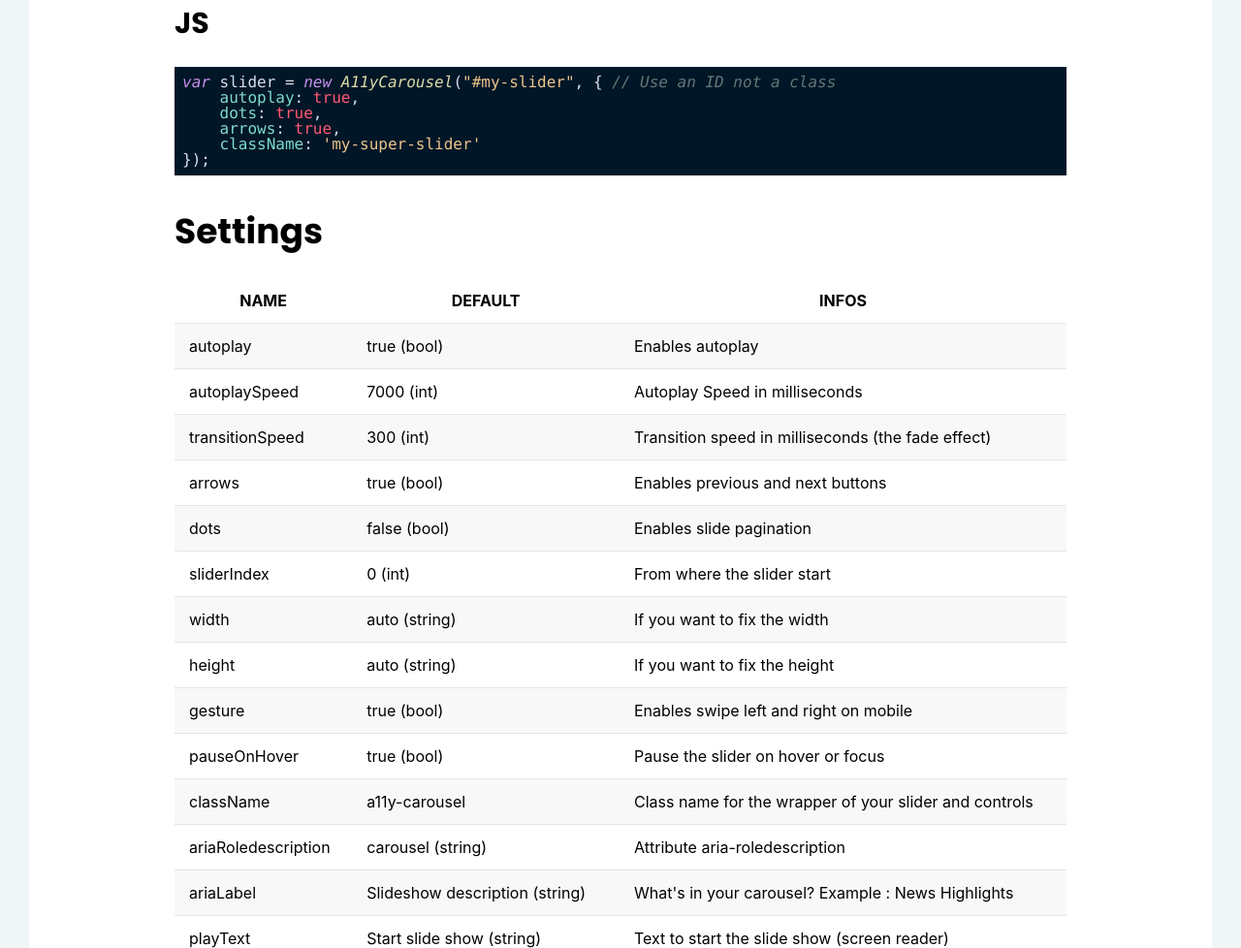
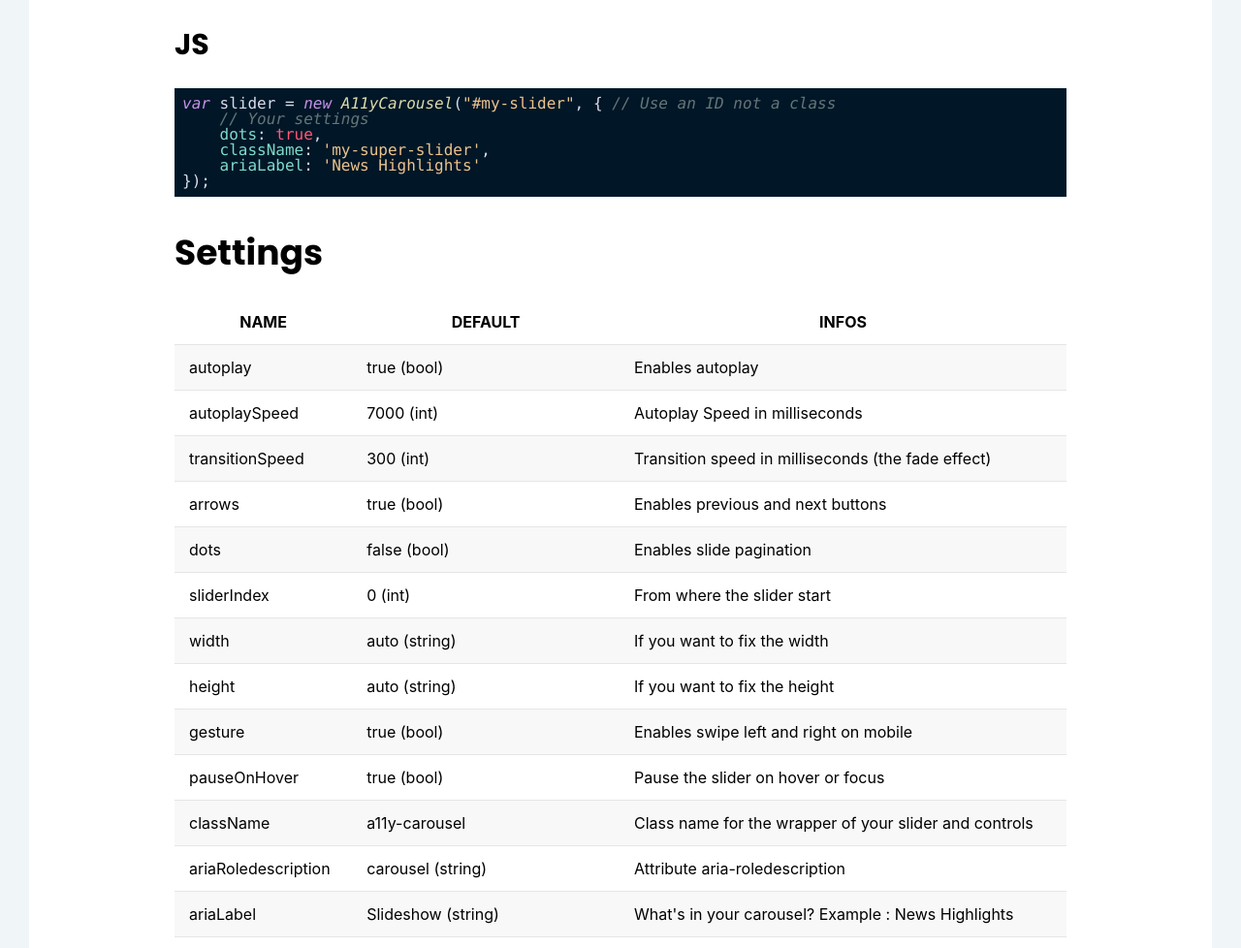
Before and after one commit to hotgeart/a11y-carousel, a plain HTML site: page index.html in a window 1280 px wide. Shown: the part 1000-1978 px from the top of the page at 97% size. Drawn offline with nearby package versions, Linux system fonts and the light colour scheme.

Commit message:
update doc and ariaLabel defualt value

```diff
--- a/index.html
+++ b/index.html
@@ -65,10 +65,10 @@
             <h3>JS</h3>
 
             <pre><code class="javascript">var slider = new A11yCarousel("#my-slider", { // Use an ID not a class
-    autoplay: true,
+    // Your settings
     dots: true,
-    arrows: true,
-    className: 'my-super-slider'
+    className: 'my-super-slider',
+    ariaLabel: 'News Highlights'
 });</code></pre>
 
             <h2 id="settings">Settings</h2>
@@ -226,7 +226,7 @@
                                 ariaLabel
                             </td>
                             <td>
-                                Slideshow description (string)
+                                Slideshow (string)
                             </td>
                             <td>
                                 What's in your carousel? Example : News Highlights
@@ -316,7 +316,7 @@
             </div>
 
             <h2 id="starter">SASS Starter</h2>
-            <p>Here is a sass starter width Font Awesome 5 Free:</p>
+            <p>Because I'm nice, here is a sass starter width Font Awesome 5 Free:</p>
             <div id="slideshow">
                 <div>
                     <img src="http://placehold.jp/40/2d53fe/ffffff/920x300.jpg?text=SLIDE%201" alt="illustration image 1">
@@ -450,12 +450,13 @@
       document.addEventListener("DOMContentLoaded", function(event) {
         var slider = new A11yCarousel("#demo", {
           dots: true,
-          className: 'demo-slider'
+          className: 'demo-slider',
+          ariaLabel: 'Demo Slider'
         });
         var starter = new A11yCarousel("#slideshow", {
-          autoplay: true,
           dots: true,
-          className: 'slideshow'
+          className: 'slideshow',
+          ariaLabel: 'Demo Slider for SASS Starter'
         });
         hljs.initHighlightingOnLoad();
       });
--- a/src/a11y-carousel.js
+++ b/src/a11y-carousel.js
@@ -20,7 +20,7 @@ class A11yCarousel {
       pauseOnHover: true,
       className: `a11y-carousel`,
       ariaRoledescription: `carousel`,
-      ariaLabel: `Slideshow description`,
+      ariaLabel: `Slideshow`,
       playText: `Start slide show`,
       pauseText: `Stop slide show`,
       previousText: `Previous`,
--- a/src/doc.scss
+++ b/src/doc.scss
@@ -167,7 +167,7 @@ h1, h2, h3, h4, h5, h6 {
 h1 {
   font-weight: 800;
   font-size: 2.625rem;
-  margin: 0.625rem 0 1.875rem 0;
+  margin: 2rem 0 1.875rem 0;
 }
 
 h2 {
```
Also changed, not shown: dist/a11y-carousel.min.js, src/doc.css.
